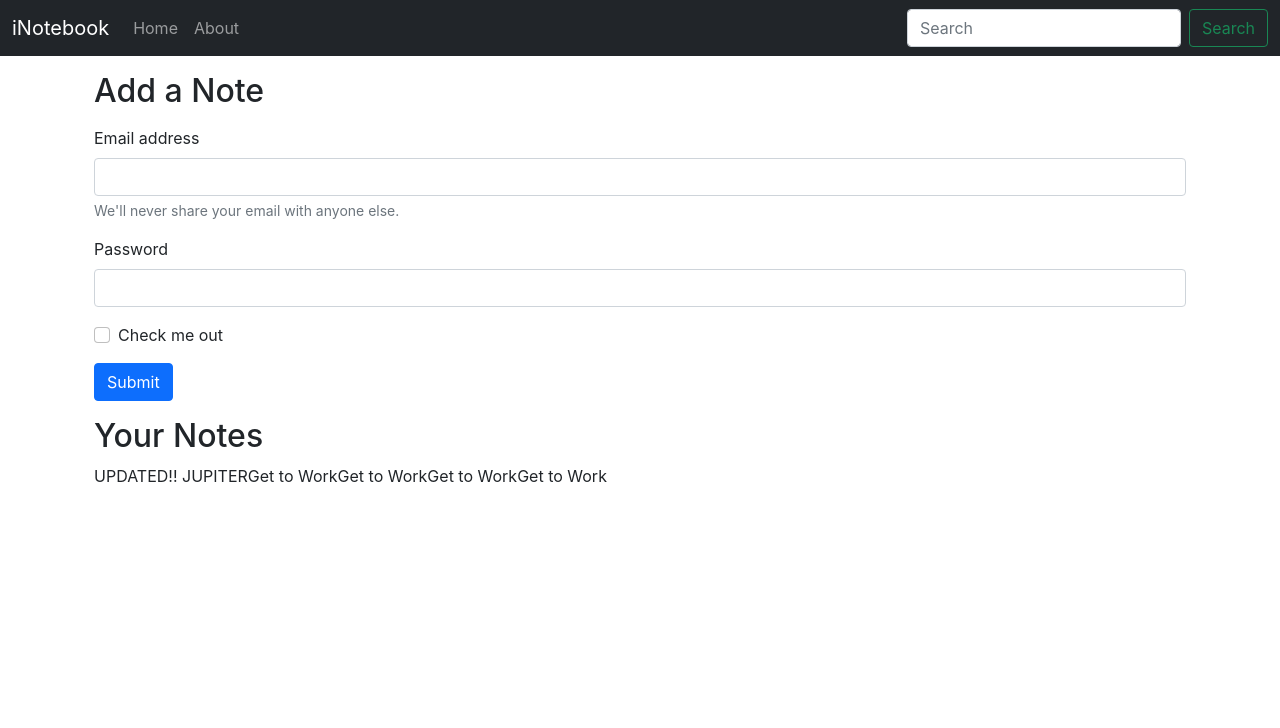
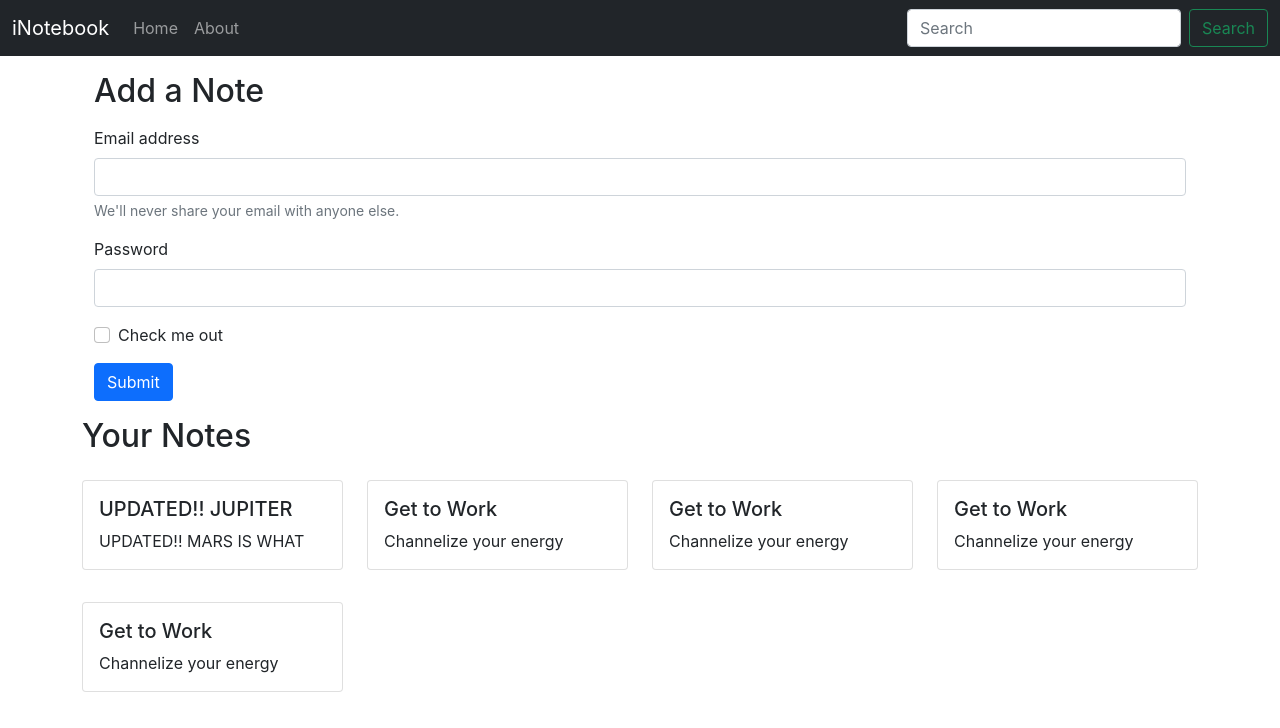
Before and after one commit to vishalverma1999/React-Project-3-iNoteBook-Using-MERN-Stack, a React (Create React App) app: page / in a window 1280 px wide. Shown: the top 728 px of the page. Built offline with nearby package versions, Linux system fonts and the light colour scheme.

Commit message:
#61 iNotebook: Adding NoteItem in a Separate Note component

```diff
--- a/src/components/Home.js
+++ b/src/components/Home.js
@@ -1,10 +1,7 @@
-import React, { useContext } from 'react'
-import noteContext from '../context/notes/noteContext'
+import React from 'react'
+import Notes from './Notes'
 
 export const Home = () => {
-
-    const context = useContext(noteContext);   /// context API ka use
-    const {notes,setnotes} = context;   // destructuring the context and pulling out notes and setnotes
 
     return (
         <div>
@@ -28,12 +25,7 @@ export const Home = () => {
             </form>
             </div>
 
-            <div className="container my-3">
-                <h2>Your Notes</h2>
-                {notes.map((element)=>{   // looping through the notes state containing notesInitial Array
-                    return element.title;
-                })}
-            </div>
+           <Notes/>
         </div>
     )
 }
--- /dev/null
+++ b/src/components/NoteItem.js
@@ -0,0 +1,17 @@
+import React from 'react'
+
+const NoteItem = (props) => {
+    const { notes } = props;
+    return (
+        <div className="col-md-3">
+            <div class="card my-3">
+                <div class="card-body">
+                    <h5 class="card-title">{notes.title}</h5>
+                    <p class="card-text">{notes.description}</p>
+                </div>
+            </div>
+        </div>
+    )
+}
+
+export default NoteItem
--- /dev/null
+++ b/src/components/Notes.js
@@ -0,0 +1,20 @@
+import React, { useContext } from 'react'
+import noteContext from '../context/notes/noteContext'
+import NoteItem from './NoteItem';
+
+ const Notes = () => {
+
+    const context = useContext(noteContext);   /// context API ka use
+    const {notes,setnotes} = context;   // destructuring the context and pulling out notes and setnotes
+
+     return (
+        <div className="row my-3">
+        <h2>Your Notes</h2>
+        {notes.map((noteElement)=>{   // looping through the notes state containing notesInitial Array
+            return  <NoteItem notes={noteElement} />
+        })}
+    </div>
+     )
+ }
+
+ export default Notes
```
